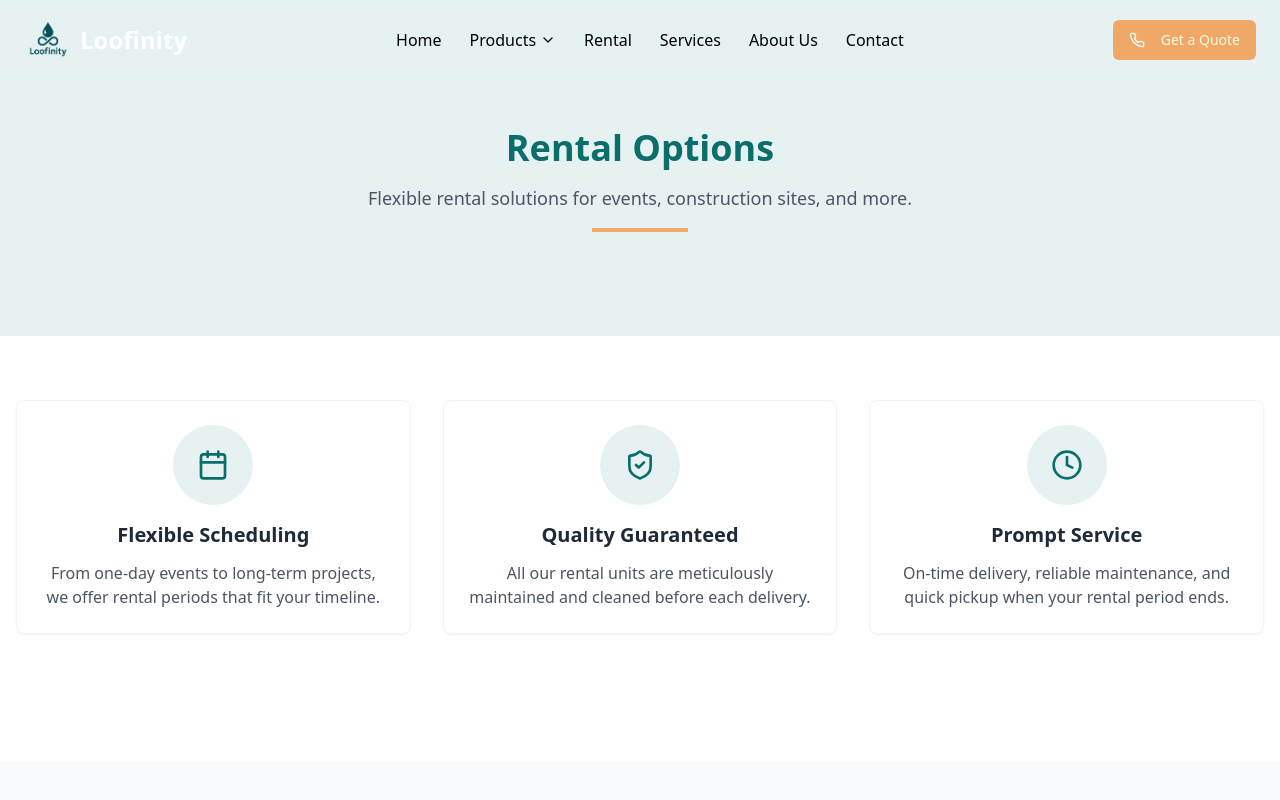
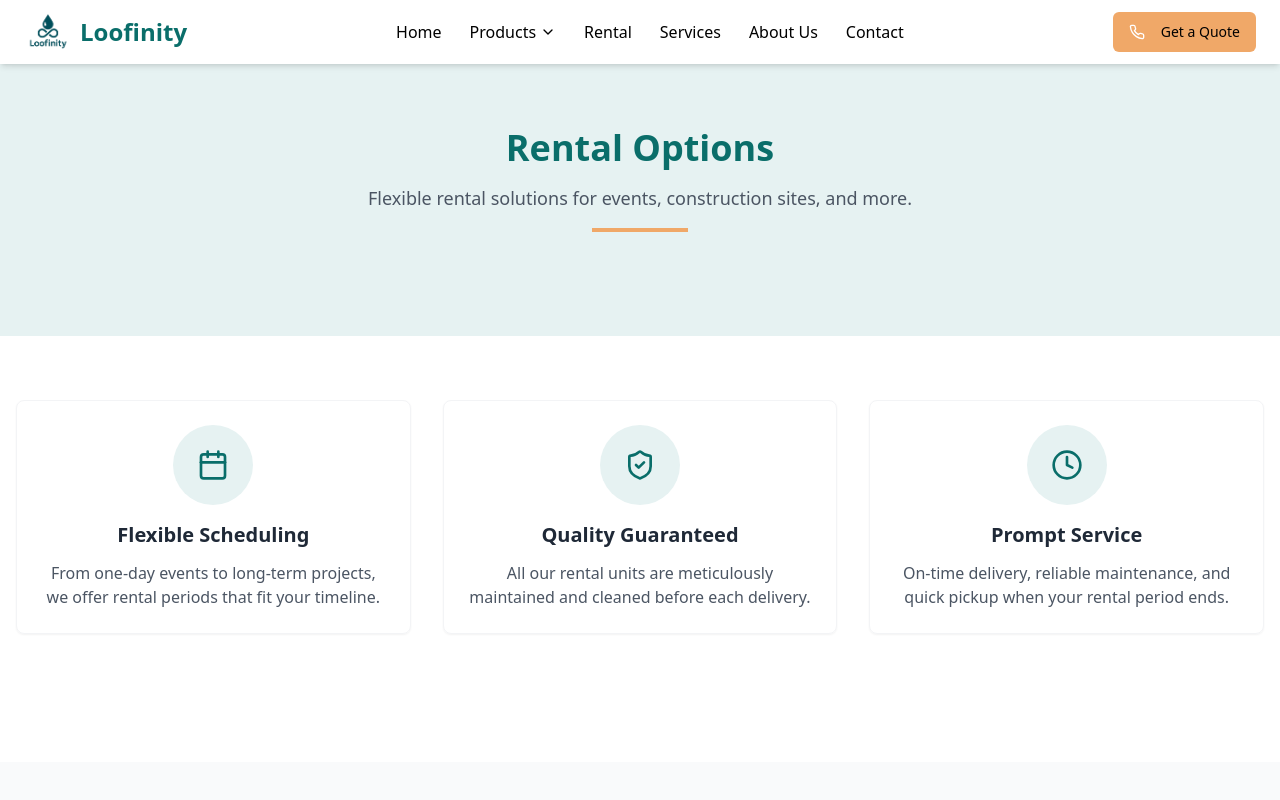
Before and after one commit to andile987/posh-potty-paradise, a React (Vite) app: page /rental in a window 1280 px wide. Shown: the top 800 px of the page. Built offline with nearby package versions, Linux system fonts and the light colour scheme.

Commit message:
Fix: Navbar background color
Set the navigation bar background to white across all pages.

```diff
--- a/src/components/layout/Navbar.tsx
+++ b/src/components/layout/Navbar.tsx
@@ -1,3 +1,4 @@
+
 import React, { useState, useEffect } from "react";
 import { Link } from "react-router-dom";
 import { Menu, X, Phone, ChevronDown } from "lucide-react";
@@ -10,25 +11,10 @@ import {
 } from "@/components/ui/dropdown-menu";
 
 const Navbar = () => {
-  const [isScrolled, setIsScrolled] = useState(false);
   const [mobileMenuOpen, setMobileMenuOpen] = useState(false);
 
-  useEffect(() => {
-    const handleScroll = () => {
-      setIsScrolled(window.scrollY > 10);
-    };
-    window.addEventListener("scroll", handleScroll);
-    return () => window.removeEventListener("scroll", handleScroll);
-  }, []);
-
   return (
-    <nav
-      className={`fixed w-full z-[100] transition-all duration-300 backdrop-blur-sm ${
-        isScrolled
-          ? "bg-white/90 shadow-md py-2"
-          : "bg-transparent py-4"
-      }`}
-    >
+    <nav className="fixed w-full z-[100] bg-white shadow-md py-2">
       <div className="container mx-auto px-4 md:px-6 flex items-center justify-between">
         <Link to="/" className="flex items-center space-x-2">
           <img
@@ -36,9 +22,7 @@ const Navbar = () => {
             alt="Loofinity"
             className="h-10 md:h-12"
           />
-          <span className={`text-2xl font-bold ${
-            isScrolled ? "text-loofinity-teal" : "text-white"
-          }`}>
+          <span className="text-2xl font-bold text-loofinity-teal">
             Loofinity
           </span>
         </Link>
@@ -90,7 +74,7 @@ const Navbar = () => {
           <Link to="/rental">
             <Button className="bg-loofinity-accent hover:bg-amber-500">
               <Phone size={18} className="mr-2" />
-              <span className="text-[#F2FCE2]">Get a Quote</span>
+              <span className="text-black">Get a Quote</span>
             </Button>
           </Link>
         </div>
@@ -101,9 +85,9 @@ const Navbar = () => {
           onClick={() => setMobileMenuOpen(!mobileMenuOpen)}
         >
           {mobileMenuOpen ? (
-            <X size={24} className={isScrolled ? "text-gray-700" : "text-white"} />
+            <X size={24} className="text-gray-700" />
           ) : (
-            <Menu size={24} className={isScrolled ? "text-gray-700" : "text-white"} />
+            <Menu size={24} className="text-gray-700" />
           )}
         </button>
       </div>
@@ -161,7 +145,7 @@ const Navbar = () => {
             >
               Contact
             </Link>
-            <Button className="bg-loofinity-accent hover:bg-amber-500 text-white">
+            <Button className="bg-loofinity-accent hover:bg-amber-500 text-black">
               <Phone size={18} className="mr-2" /> Get a Quote
             </Button>
           </div>
--- a/src/pages/Index.tsx
+++ b/src/pages/Index.tsx
@@ -141,7 +141,7 @@ const Index = () => {
   return (
     <PageWrapper>
       {/* Hero Section with Slideshow */}
-      <section className="min-h-screen flex items-center relative">
+      <section className="min-h-screen flex items-center relative pt-16"> {/* Added pt-16 to account for navbar */}
         <div className="absolute inset-0">
           <ImageSlideshow images={slideshowImages} />
         </div>
```
